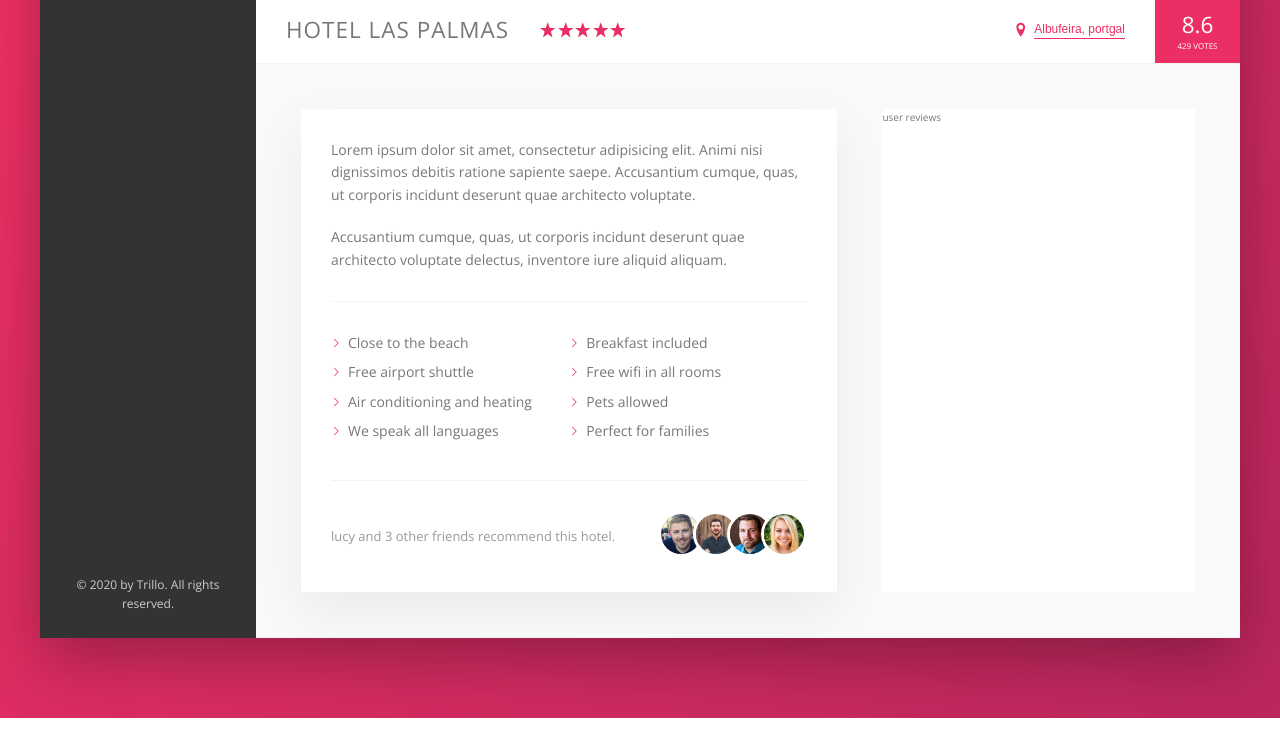
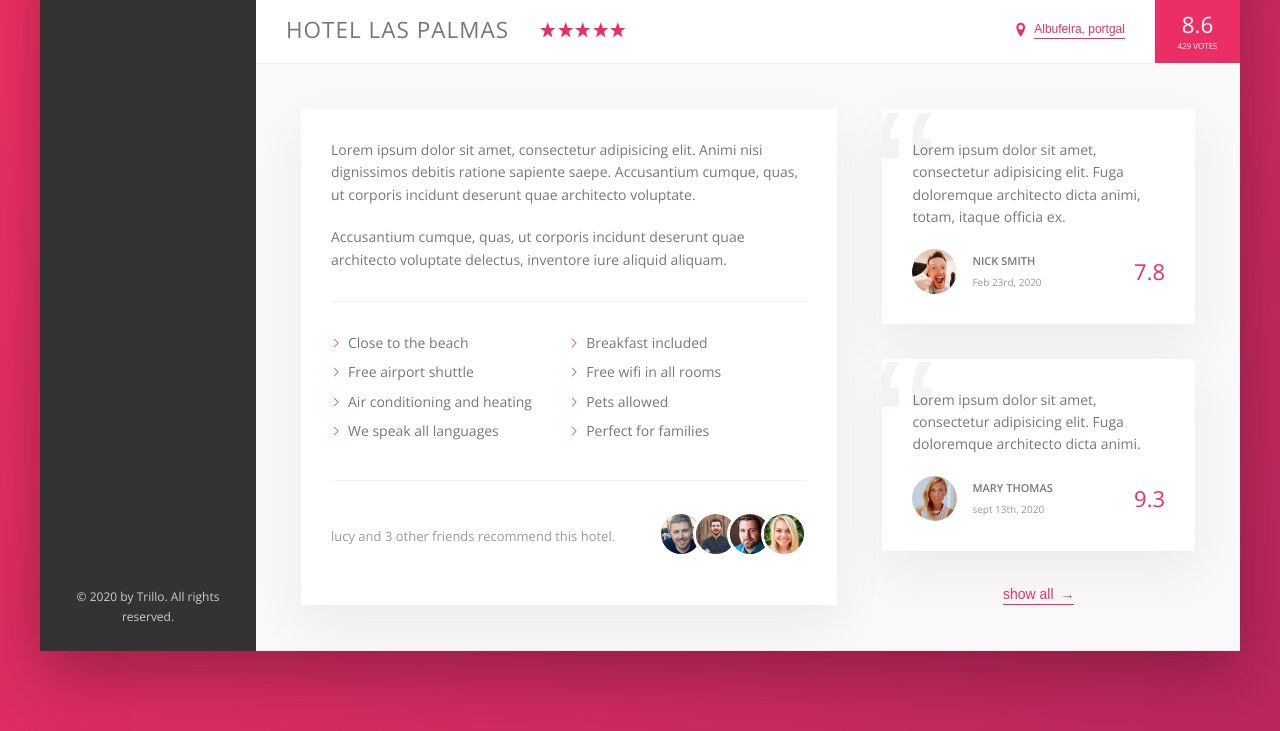
Before and after one commit to kareemadel999/Trillo, a website: page index.html in a window 1280 px wide. Shown: the part 538-1269 px from the top of the page. Drawn offline with nearby package versions, Linux system fonts and the light colour scheme.

Commit message:
review section

```diff
--- a/index.html
+++ b/index.html
@@ -167,7 +167,49 @@
                         </div>
                     </div>
                     <div class="user-reviews">
-                        user reviews
+                        <figure class="review">
+                            <blockquote class="review__text">
+                                Lorem ipsum dolor sit amet, consectetur adipisicing elit.
+                                Fuga doloremque architecto dicta animi,
+                                totam, itaque officia ex.
+                            </blockquote>
+                            <figcaption class="review__user">
+                                <img src="img/user-1.jpg" alt="user 1" class="review__photo">
+                                <div class="review__user-box">
+                                    <p class="review__user-name">
+                                        Nick Smith
+                                    </p>
+                                    <p class="review__user-date">
+                                        Feb 23rd, 2020
+                                    </p>
+                                </div>
+                                <div class="review__rating">
+                                    7.8
+                                </div>
+                            </figcaption>
+                        </figure>
+                        <figure class="review">
+                            <blockquote class="review__text">
+                                Lorem ipsum dolor sit amet, consectetur adipisicing elit.
+                                Fuga doloremque architecto dicta animi.
+                            </blockquote>
+                            <figcaption class="review__user">
+                                <img src="img/user-2.jpg" alt="user 2" class="review__photo">
+                                <div class="review__user-box">
+                                    <p class="review__user-name">
+                                        Mary Thomas
+                                    </p>
+                                    <p class="review__user-date">
+                                        sept 13th, 2020
+                                    </p>
+                                </div>
+                                <div class="review__rating">
+                                    9.3
+                                </div>
+                            </figcaption>
+                        </figure>
+
+                        <button class="btn-inline">show all <span>&rarr;</span></button>
                     </div>
                 </div>
             </main>
--- a/sass/_components.scss
+++ b/sass/_components.scss
@@ -284,8 +284,17 @@
     background-color: transparent;
     transition: all .2s;
 
+    span{
+        margin-left: 3px;
+        transition:  margin-left .2s;
+    }
+
     &:hover{
         color: var(--color-grey-dark-1);
+
+        span{
+            margin-left: 8px;
+        }
     }
 
     &:focus{
@@ -387,3 +396,68 @@
         }
     }
 }
+
+
+////////////////////////////////////////////////
+//recommend
+
+.review{
+    background-color: #fff;
+    box-shadow: var(--shadow-light);
+    padding: 3rem;
+    margin-bottom: 3.5rem;
+    position: relative;
+    overflow: hidden;
+
+    &__text{
+        z-index: 10;
+        position: relative;
+    }
+
+    &__user{
+        display: flex;
+        align-items: center;
+        margin-top: 2rem;
+    }
+
+    &__photo{
+        height: 4.5rem;
+        width: 4.5rem;
+        border-radius: 50%;
+        margin-right: 1.5rem;
+    }
+
+    &__user-box{
+        margin-right: auto;
+    }
+
+    &__user-name{
+        font-size: 1.1rem;
+        font-weight: 600;
+        text-transform: uppercase;
+        margin-bottom: .4rem;
+    }
+
+    &__user-date{
+        font-size: 1rem;
+        color: var(--color-grey-dark-3);
+    }
+
+    &__rating{
+        color: var(--color-Primary);
+        font-size: 2.2rem;
+        font-weight: 300;
+    }
+
+    &::before{
+        content: "\201C";
+        position: absolute;
+        top: -2.75rem;
+        left: -1rem;
+        line-height: 1;
+        font-size: 20rem;
+        color: var(--color-grey-light-2);
+        font-family: sans-serif;
+        z-index: 1;
+    }
+}
--- a/sass/_layout.scss
+++ b/sass/_layout.scss
@@ -41,6 +41,7 @@
     padding: 4.5rem;
     border-bottom: var(--line);
     background-color: var(--color-grey-light-1);
+    font-size: 1.4rem;
 }
 
 .description{
@@ -48,11 +49,13 @@
     margin-right: 4.5rem;
     background-color: #fff;
     padding: 3rem;
-    font-size: 1.4rem;
+
     box-shadow: var(--shadow-light)
 }
 
 .user-reviews{
     flex: 1;
-    background-color: #fff;
+    display: flex;
+    flex-direction: column;
+    align-items: center;
 }
```
Also changed, not shown: css/style.css.
